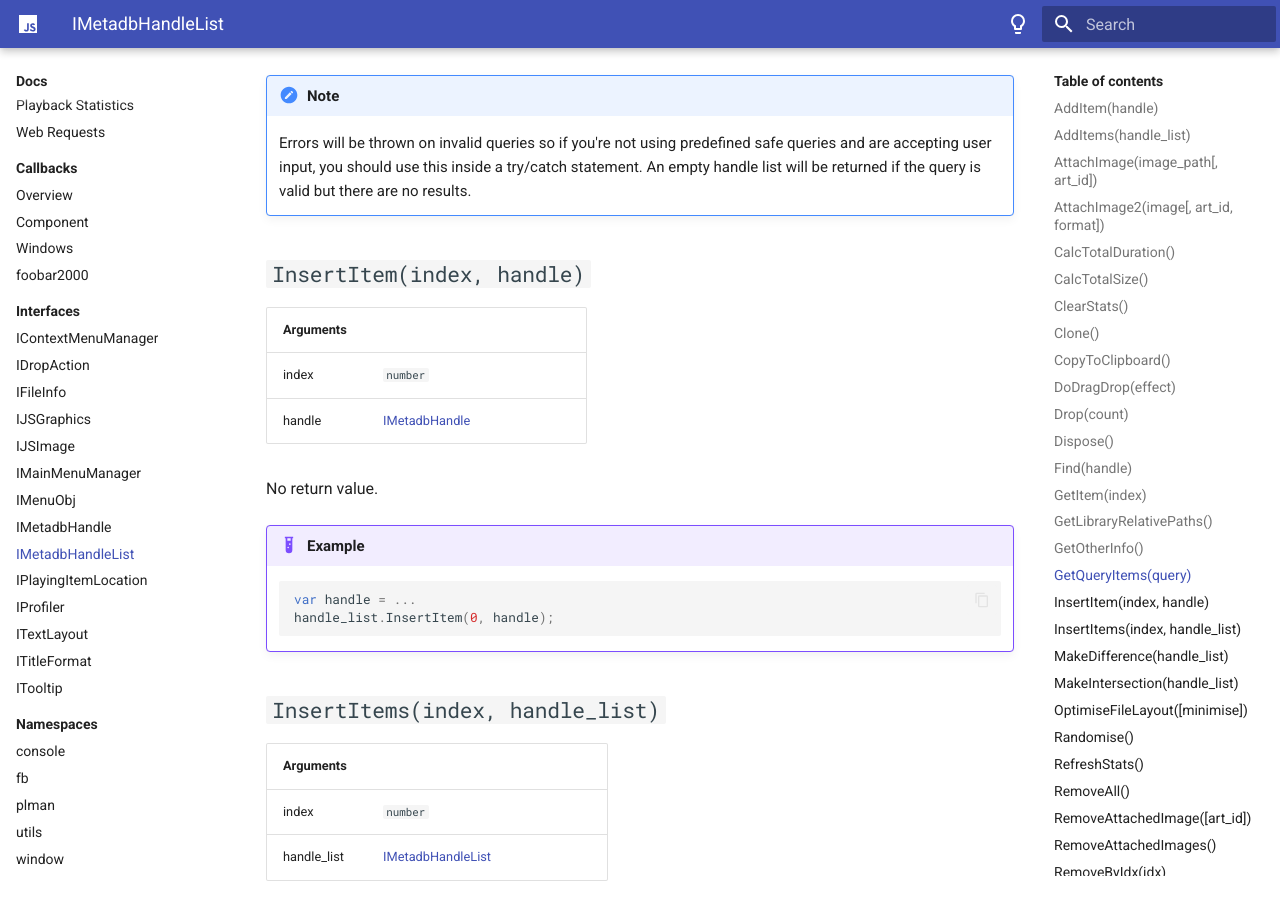
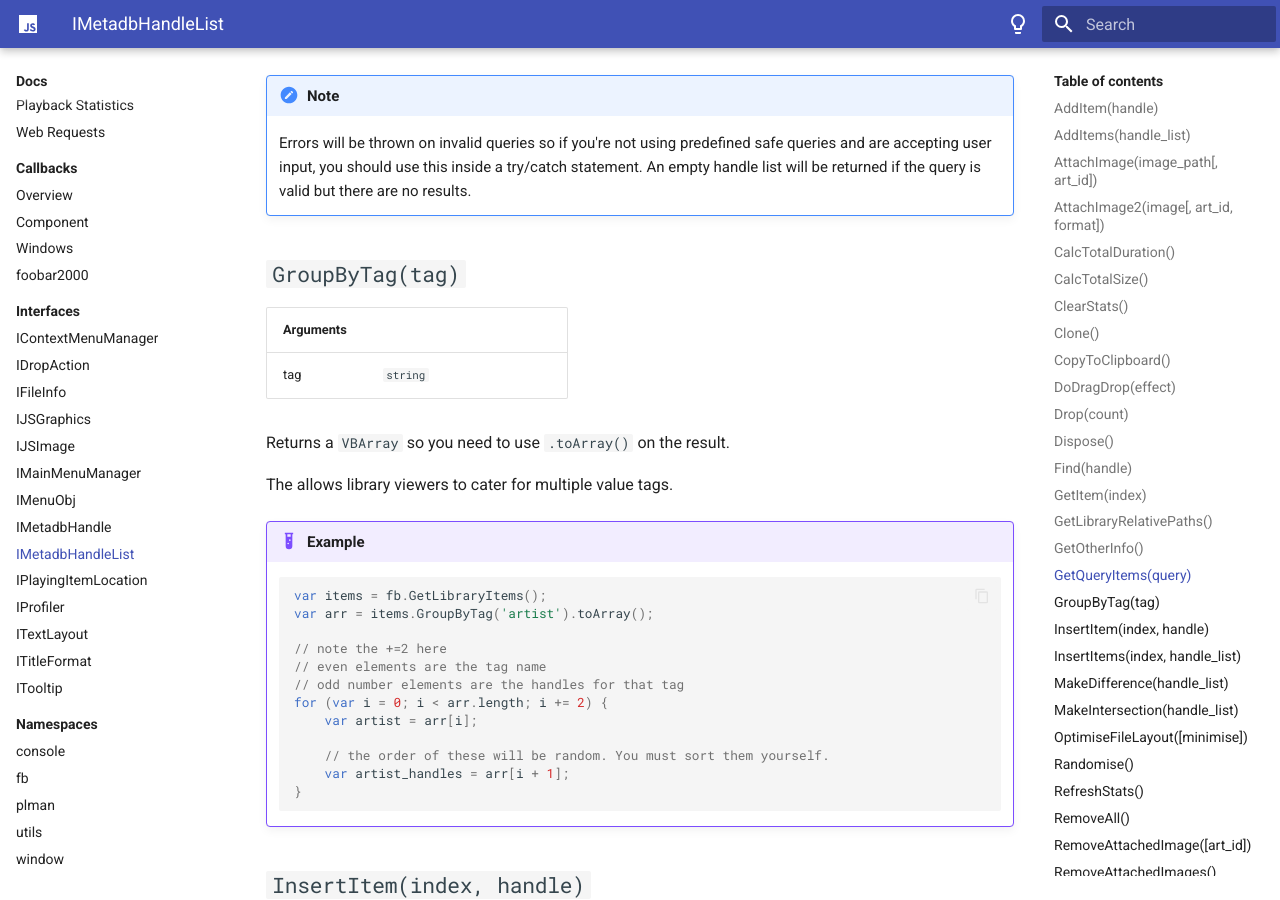
Before and after one commit to jscript-panel/jscript-panel.github.io, an MkDocs documentation site: the page built from docs/docs/interfaces/IMetadbHandleList.md, in a window 1280 px wide and 900 px high, scrolled down 5950 px. Built offline with MkDocs 1.6.1 and Material for MkDocs 9.7.7, drawn with Linux system fonts in a browser that asks for light colours.

Commit message:
GroupByTag

````diff
--- a/docs/docs/interfaces/IMetadbHandleList.md
+++ b/docs/docs/interfaces/IMetadbHandleList.md
@@ -249,6 +249,31 @@ Returns an [IMetadbHandleList](IMetadbHandleList.md) instance.
 	using predefined safe queries and are accepting user
 	input, you should use this inside a try/catch statement.
 	An empty handle list will be returned if the query is valid but there are no results.
+
+## `GroupByTag(tag)`
+|Arguments|||
+|---|---|---|
+|tag|`string`|
+
+Returns a `VBArray` so you need to use `.toArray()` on the result.
+
+The allows library viewers to cater for multiple value tags.
+
+!!! example
+	```js
+	var items = fb.GetLibraryItems();
+	var arr = items.GroupByTag('artist').toArray();
+
+	// note the +=2 here
+	// even elements are the tag name
+	// odd number elements are the handles for that tag
+	for (var i = 0; i < arr.length; i += 2) {
+		var artist = arr[i];
+
+		// the order of these will be random. You must sort them yourself.
+		var artist_handles = arr[i + 1];
+	}
+	```
 
 ## `InsertItem(index, handle)`
 |Arguments|||
````
